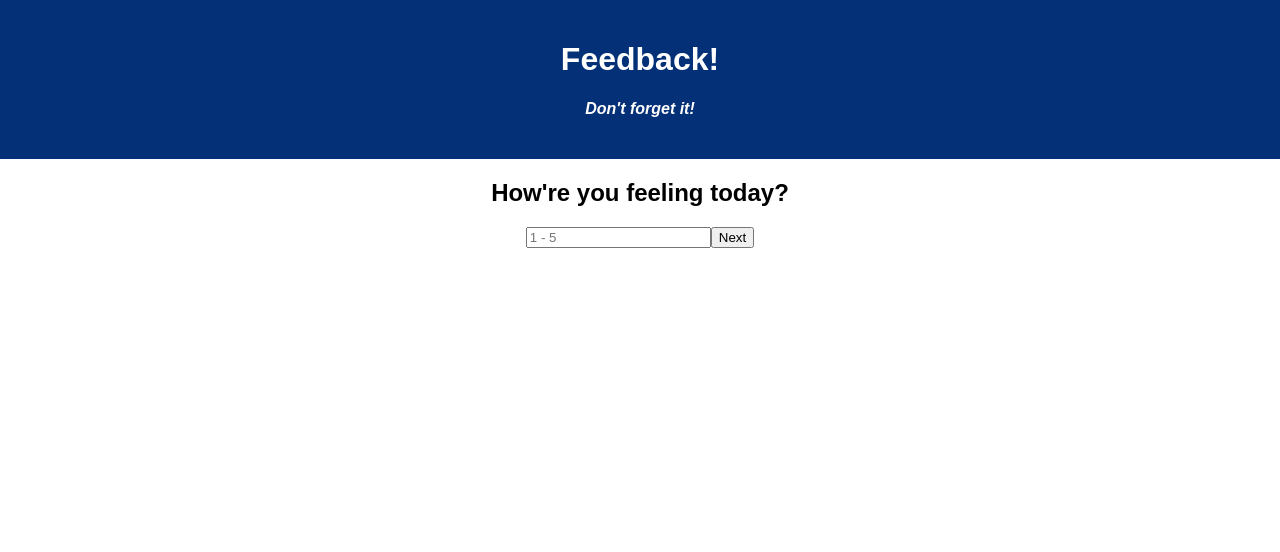
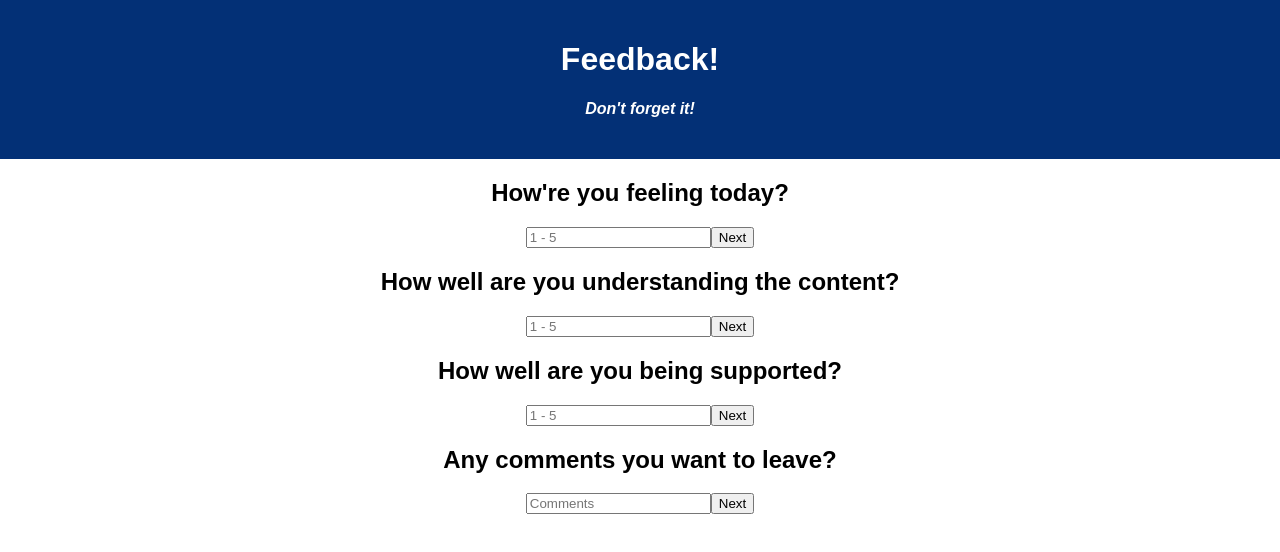
Before and after one commit to MarkTerry3/weekend-redux-feedback-loop, a React (Create React App) app: page / in a window 1280 px wide. Shown: the top 552 px of the page. Built offline with nearby package versions, Linux system fonts and the light colour scheme.

Commit message:
all components rendering to DOM

```diff
--- a/src/components/App/App.jsx
+++ b/src/components/App/App.jsx
@@ -2,8 +2,11 @@ import React from 'react';
 import axios from 'axios';
 import './App.css';
 import {useState, useEffect} from 'react';
-
+import {HashRouter as Router, Route, Link} from 'react-router-dom';
 import Feeling from '../Feeling/Feeling';
+import Understanding from '../Understanding/Understanding';
+import Supported from '../Supported/Supported';
+import Comments from '../Comments/Comments';
 
 function App() {
 
@@ -26,6 +29,9 @@ function App() {
 
 
       <Feeling />
+      <Understanding />
+      <Supported />
+      <Comments />
 
     </div>
   );
--- a/src/components/Comments/Comments.jsx
+++ b/src/components/Comments/Comments.jsx
@@ -1,3 +1,6 @@
+import {useDispatch} from 'react-redux';
+import {useState} from 'react';
+import {Provider} from 'react-redux';
 
 
 
@@ -8,6 +11,39 @@
 
 
 function Comments() {
+
+
+    const [comments, setComments] = useState('');
+
+
+
+    const dispatch = useDispatch();
+
+    const handleSubmit = () => {
+        event.preventDefault();
+
+        dispatch({
+            type: 'ADD_COMMENTS',
+            payload: comments
+        })
+    }
+
+    return(
+        <>
+            <h2>Any comments you want to leave?</h2>
+            <form onSubmit={handleSubmit} className="addCommentsInfo">
+                <input
+                required
+                type="text"
+                placeholder="Comments"
+                value={comments}
+                onChange={(event) => setComments(event.target.value)}
+                />
+
+            <button type="submit">Next</button>
+            </form>
+        </>
+    )
 
 }// end Comments
 
--- a/src/components/Feeling/Feeling.jsx
+++ b/src/components/Feeling/Feeling.jsx
@@ -1,6 +1,6 @@
 import {useDispatch} from 'react-redux';
 import {useState} from 'react';
-
+import {Provider} from 'react-redux';
 
 
 
@@ -13,7 +13,11 @@ function Feeling() {
 
     const [feeling, setFeeling] = useState('');
 
+
+
     const dispatch = useDispatch();
+
+
 
     const handleSubmit = () => {
         event.preventDefault();
--- a/src/components/Supported/Supported.jsx
+++ b/src/components/Supported/Supported.jsx
@@ -1,4 +1,6 @@
-
+import {useDispatch} from 'react-redux';
+import {useState} from 'react';
+import {Provider} from 'react-redux';
 
 
 
@@ -8,6 +10,44 @@
 
 
 function Supported() {
+
+    const [supported, setSupported] = useState('');
+
+
+
+    const dispatch = useDispatch();
+
+
+
+    const handleSubmit = () => {
+        event.preventDefault();
+
+        dispatch({
+            type: 'ADD_SUPPORTED',
+            payload: supported
+        })
+    }
+
+
+    return(
+        <>
+            <h2>How well are you being supported?</h2>
+            <form onSubmit={handleSubmit} className="addSupportedInfo">
+                <input
+                required
+                type="number"
+                placeholder="1 - 5"
+                value={supported}
+                onChange={(event) => setSupported(event.target.value)}
+                />
+
+            <button type="submit">Next</button>
+            </form>
+        </>
+    )
+
+
+
 
 }// end Supported
 
--- a/src/components/Understanding/Understanding.jsx
+++ b/src/components/Understanding/Understanding.jsx
@@ -1,4 +1,6 @@
-
+import {useDispatch} from 'react-redux';
+import {useState} from 'react';
+import {Provider} from 'react-redux';
 
 
 
@@ -8,6 +10,46 @@
 
 
 function Understanding() {
+
+
+    const [understanding, setUnderstanding] = useState('');
+
+
+
+    const dispatch = useDispatch();
+
+
+
+    const handleSubmit = () => {
+        event.preventDefault();
+
+        dispatch({
+            type: 'ADD_UNDERSTANDING',
+            payload: understanding
+        })
+    }
+
+    return(
+        <>
+            <h2>How well are you understanding the content?</h2>
+            <form onSubmit={handleSubmit} className="addUnderstandingInfo">
+                <input
+                required
+                type="number"
+                placeholder="1 - 5"
+                value={understanding}
+                onChange={(event) => setUnderstanding(event.target.value)}
+                />
+
+            <button type="submit">Next</button>
+            </form>
+        </>
+    )
+
+
+
+
+
 
 }// end Understanding
 
--- a/src/index.js
+++ b/src/index.js
@@ -9,8 +9,33 @@ import logger from 'redux-logger';
 
 
 
+const feelingReducer = (state = [], action) => {
+    if (action.type === 'ADD_FEELING') {
+        return action.payload;
+    }
+    return state;
+}
 
+const understandingReducer = (state = [], action) => {
+    if (action.type === 'ADD_UNDERSTANDING') {
+        return action.payload;
+    }
+    return state;
+}
 
+const supportedReducer = (state = [], action) => {
+    if (action.type === 'ADD_SUPPORTED') {
+        return action.payload;
+    }
+    return state;
+}
+
+const commentsReducer = (state = [], action) => {
+    if (action.type === 'ADD_COMMENTS') {
+        return action.payload;
+    }
+    return state;
+}
 
 
 
@@ -25,7 +50,10 @@ import logger from 'redux-logger';
 // The store is the big JavaScript Object that holds all of the information for our application
 const reduxStore = createStore(
     combineReducers({
-
+        feelingReducer,
+        understandingReducer,
+        supportedReducer,
+        commentsReducer
     }),
     applyMiddleware(logger)
   );
```
